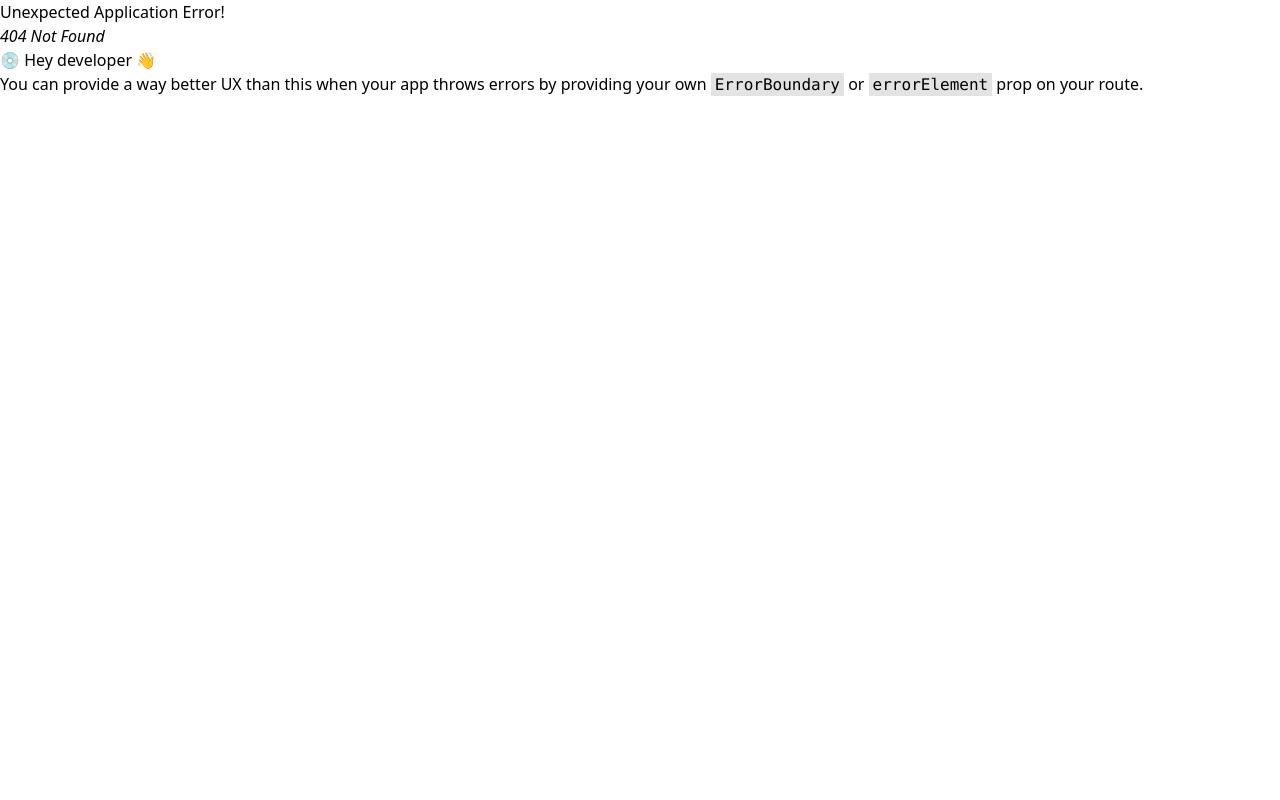
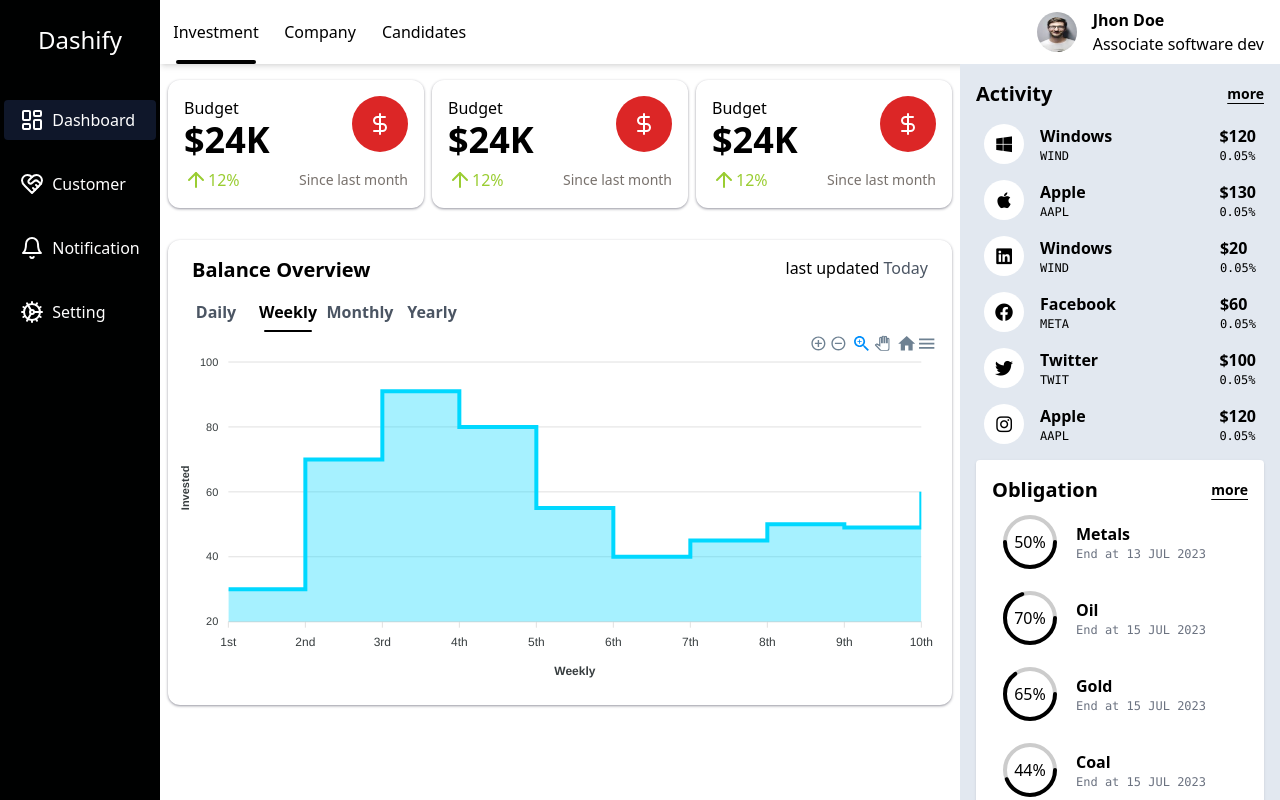
Before and after one commit to abdulrahilsheikh/React-cms-website-v1, a React (Vite) app: page /React-cms-website-v1/dashboard/investment in a window 1280 px wide. Before the commit this address had no page. Built offline with nearby package versions, Linux system fonts and the light colour scheme.

Commit message:
Added charts to Investment UI

```diff
--- a/index.html
+++ b/index.html
@@ -6,6 +6,7 @@
     <meta name="viewport" content="width=device-width, initial-scale=1.0" />
     <meta http-equiv="Permissions-Policy" content="interest-cohort=()">
     <title>Vite + React + TS</title>
+    <link rel="stylesheet" href="https://cdnjs.cloudflare.com/ajax/libs/font-awesome/6.4.0/css/all.min.css" integrity="sha512-iecdLmaskl7CVkqkXNQ/ZH/XLlvWZOJyj7Yy7tcenmpD1ypASozpmT/E0iPtmFIB46ZmdtAc9eNBvH0H/ZpiBw==" crossorigin="anonymous" referrerpolicy="no-referrer" />
   </head>
   <body>
     <div id="root"></div>
--- a/package.json
+++ b/package.json
@@ -10,16 +10,18 @@
     "lint": "eslint src --ext ts,tsx --report-unused-disable-directives --max-warnings 0",
     "preview": "vite preview",
     "predeploy": "tsc && vite build",
- "deploy": "gh-pages -d dist"
+    "deploy": "gh-pages -d dist"
   },
   "dependencies": {
     "@radix-ui/react-avatar": "^1.0.2",
     "@radix-ui/react-select": "^1.2.1",
+    "apexcharts": "^3.39.0",
     "class-variance-authority": "^0.5.3",
     "clsx": "^1.2.1",
     "framer-motion": "^10.12.4",
     "lucide-react": "^0.180.0",
     "react": "^18.2.0",
+    "react-apexcharts": "^1.4.0",
     "react-dom": "^18.2.0",
     "react-router-dom": "^6.10.0",
     "sass": "^1.62.1",
--- a/src/App.tsx
+++ b/src/App.tsx
@@ -1,14 +1,19 @@
-import { createBrowserRouter, RouterProvider } from "react-router-dom";
+import {
+  createBrowserRouter,
+  Navigate,
+  RouterProvider,
+} from "react-router-dom";
 
 import "./App.css";
 import Investment from "./outlets/investment/Investment";
 import MainPage from "./pages/mainPage/MainPage";
 
 function App() {
-  const router = createBrowserRouter([
+  const router = createBrowserRouter(
+    [
       {
         // it renders this element
-      element: <MainPage />,
+        element: <Navigate to={"/dashboard/investment"} />,
         // when the URL matches this segment
         path: "/",
       },
@@ -28,7 +33,9 @@ function App() {
           },
         ],
       },
-  ]);
+    ],
+    { basename: "/React-cms-website-v1" }
+  );
 
   return (
     <>
--- a/src/components/header/Header.tsx
+++ b/src/components/header/Header.tsx
@@ -27,8 +27,9 @@ const Header = ({}: Props) => {
   const url = useLocation();
   const navigation = useNavigate();
   console.log(url.pathname.split("/"));
-  // const [active, setActive] = useState(headerTabs[url.pathname.split("/")[2]]);
-  const [active, setActive] = useState(1);
+  const urlSplit = url.pathname.split("/");
+  const tab = headerTabs[urlSplit[urlSplit.length - 1]];
+  const [active, setActive] = useState(tab ? tab : 1);
 
   const navigate = (e: any) => {
     const temp = Object.entries(headerTabs).filter(([_, a]) => a == e)[0][0];
--- /dev/null
+++ b/src/components/infoCard/InfoCard.tsx
@@ -0,0 +1,31 @@
+import { ArrowUpIcon, DollarSignIcon } from "lucide-react";
+type Props = {};
+
+const InfoCard = ({}: Props) => {
+  return (
+    <div className="w-full shadow  shadow-zinc-400 bg-white h-[8rem] rounded-xl p-4">
+      <div className="flex flex-col justify-between h-full">
+        <div className="flex justify-between">
+          <div className="flex flex-col">
+            <div>Budget</div>
+            <div className="text-4xl font-bold">$24K</div>
+          </div>
+          <div>
+            <div className="p-4 bg-red-600 rounded-full text-white">
+              <DollarSignIcon />
+            </div>
+          </div>
+        </div>
+        <div className="flex items-center justify-between">
+          <div className="text-[yellowgreen] flex">
+            <ArrowUpIcon />
+            12%
+          </div>
+          <div className="text-stone-500 text-sm">Since last month</div>
+        </div>
+      </div>
+    </div>
+  );
+};
+
+export default InfoCard;
--- /dev/null
+++ b/src/components/steplineChart/StepLineChart.tsx
@@ -0,0 +1,152 @@
+import { useState } from "react";
+import Chart from "react-apexcharts";
+import { UnderScore } from "../underScore/UnderScore";
+type Props = {};
+const TimeFrameList = ["Daily", "Weekly", "Monthly", "Yearly"];
+const UnderLine = () => (
+  <UnderScore
+    className="absolute bottom-0 w-full h-0.5"
+    style={{ backgroundColor: "black", borderRadius: "5px" }}
+    layoutId="timeframe-id"
+  />
+);
+
+const chartData: any = {
+  Monthly: {
+    xaxis: [
+      "January",
+      "February",
+      "March",
+      "April",
+      "May",
+      "June",
+      "July",
+      "August",
+      "September",
+      "October",
+    ],
+    yaxis: [30, 40, 45, 50, 49, 60, 70, 91, 80, 55],
+  },
+  Weekly: {
+    xaxis: [
+      "1st",
+      "2nd",
+      "3rd",
+      "4th",
+      "5th",
+      "6th",
+      "7th",
+      "8th",
+      "9th",
+      "10th",
+    ],
+    yaxis: [30, 70, 91, 80, 55, 40, 45, 50, 49, 60],
+  },
+  Yearly: {
+    xaxis: [
+      "2000",
+      "2002",
+      "2004",
+      "2006",
+      "2008",
+      "2010",
+      "2012",
+      "2014",
+      "2016",
+      "2018",
+    ],
+    yaxis: [30, 55, 40, 45, 70, 91, 80, 50, 49, 60],
+  },
+  Daily: {
+    xaxis: [
+      "1st",
+      "2nd",
+      "3rd",
+      "4th",
+      "5th",
+      "6th",
+      "7th",
+      "8th",
+      "9th",
+      "10th",
+    ],
+    yaxis: [30, 55, 40, 45, 70, 91, 80, 50, 49, 60],
+  },
+};
+
+const StepLineChart = ({}: Props) => {
+  const [chartTimeFrame, setChartTimeFrame] = useState<any>("Weekly");
+
+  const series = [
+    {
+      name: "series-1",
+      type: "area",
+      data: chartData[chartTimeFrame].yaxis,
+      color: "#00D8FF",
+    },
+  ];
+  const options = {
+    chart: {
+      id: "basic-bar",
+    },
+    stroke: {
+      curve: "stepline",
+    },
+    fill: {
+      type: "solid",
+      opacity: [0.35, 1],
+      color: ["#cccc"],
+    },
+
+    xaxis: {
+      categories: chartData[chartTimeFrame].xaxis,
+      title: {
+        text: chartTimeFrame,
+      },
+    },
+    yaxis: {
+      title: {
+        text: "Invested",
+      },
+    },
+    dataLabels: {
+      enabled: false,
+    },
+  };
+
+  return (
+    <div className="p-2 shadow rounded-xl shadow-zinc-400">
+      <div className="px-4 flex justify-between mb-4 mt-2">
+        <div className="text-xl font-bold">Balance Overview</div>
+        <div>
+          last updated <span className="text-gray-600">Today</span>
+        </div>
+      </div>
+      <div className="flex px-4 gap-6 font-semibold ">
+        {TimeFrameList.map((a) => (
+          <div
+            className={`relative pb-2 w-12 flex justify-center ${
+              a == chartTimeFrame ? "text-black" : "text-gray-600"
+            }`}
+            onClick={() => setChartTimeFrame(a)}
+          >
+            {a} {a == chartTimeFrame && <UnderLine />}
+          </div>
+        ))}
+      </div>
+
+      {
+        ///@ts-ignore
+        <Chart
+          key={chartTimeFrame}
+          options={options}
+          series={series}
+          type="area"
+          height={350}
+        />
+      }
+    </div>
+  );
+};
+
+export default StepLineChart;
--- a/src/outlets/investment/Investment.tsx
+++ b/src/outlets/investment/Investment.tsx
@@ -1,7 +1,158 @@
+import { lazy, Suspense } from "react";
+import InfoCard from "../../components/infoCard/InfoCard";
+
+const StepLineChart = lazy(
+  ///@ts-ignore
+  () => import("../../components/steplineChart/steplineChart")
+);
 type Props = {};
+const activityList = [
+  {
+    icon: <i className="fa-brands fa-windows"></i>,
+    lable: "Windows",
+    sublable: "WIND",
+    price: "$120",
+    change: "0.05%",
+  },
+  {
+    icon: <i className="fa-brands fa-apple"></i>,
+    lable: "Apple",
+    sublable: "AAPL",
+    price: "$130",
+    change: "0.05%",
+  },
+
+  {
+    icon: <i className="fa-brands fa-linkedin"></i>,
+    lable: "Windows",
+    sublable: "WIND",
+    price: "$20",
+    change: "0.05%",
+  },
+  {
+    icon: <i className="fa-brands fa-facebook"></i>,
+    lable: "Facebook",
+    sublable: "META",
+    price: "$60",
+    change: "0.05%",
+  },
+  {
+    icon: <i className="fa-brands fa-twitter"></i>,
+    lable: "Twitter",
+    sublable: "TWIT",
+    price: "$100",
+    change: "0.05%",
+  },
+  {
+    icon: <i className="fa-brands fa-instagram"></i>,
+    lable: "Apple",
+    sublable: "AAPL",
+    price: "$120",
+    change: "0.05%",
+  },
+];
+
+const obigationList = [
+  { progress: 50, lable: "Metals", end: "End at 13 JUL 2023" },
+  { progress: 70, lable: "Oil", end: "End at 15 JUL 2023" },
+  { progress: 65, lable: "Gold", end: "End at 15 JUL 2023" },
+  { progress: 44, lable: "Coal", end: "End at 15 JUL 2023" },
+];
+
+const CircularProgress = ({ progress }: { progress: number }) => (
+  <div className="relative items-center justify-center h-fit">
+    <svg className="h-fit" height={60} width={60}>
+      <circle
+        cx="30"
+        cy="30"
+        r="25"
+        fill="none  "
+        stroke="#ccc"
+        strokeWidth="4"
+      />
+      <circle
+        cx="30"
+        cy="30"
+        r="25"
+        fill="none"
+        stroke="black"
+        strokeLinecap="round"
+        strokeDasharray={6.24 * 25}
+        strokeDashoffset={(6.24 * 25 * (100 - progress)) / 100}
+        strokeWidth="4"
+      />
+    </svg>
+    <div className="absolute translate-x-[-50%] translate-y-[-50%]  z-10 left-[50%] top-[50%]">
+      {progress}%
+    </div>
+  </div>
+);
 
 const Investment = ({}: Props) => {
-  return <div>Investment</div>;
+  return (
+    <div className="flex-1 h-full  grid grid-cols-[1fr_auto]">
+      <div>
+        <div className="flex justify-between gap-2 px-2 py-4 ">
+          <InfoCard />
+          <InfoCard />
+          <InfoCard />
+        </div>
+        <div className="px-2 py-4 ">
+          <Suspense fallback={<div>Loading...</div>}>
+            <StepLineChart />
+          </Suspense>
+        </div>
+      </div>
+      <div className="bg-slate-200 w-[20rem] h-full">
+        <div className="p-4 ">
+          <div className="flex flex-col gap-2">
+            <div className="flex justify-between items-center">
+              <div className="font-bold text-xl">Activity</div>
+              <div className="font-bold text-sm cursor-pointer underline underline-offset-4">
+                more
+              </div>
+            </div>
+            <div className="flex flex-col">
+              {activityList.map((a) => (
+                <div className="flex gap-4 p-2 rounded items-center hover:bg-slate-300">
+                  <div className="p-2 w-10 flex justify-center items-center h-10 rounded-full bg-white text-lg">
+                    {a.icon}
+                  </div>
+                  <div>
+                    <div className="font-bold ">{a.lable}</div>
+                    <div className="text-xs font-mono">{a.sublable}</div>
+                  </div>
+                  <div className="ml-auto">
+                    <div className="font-bold ">{a.price}</div>
+                    <div className="text-xs font-mono">{a.change}</div>
+                  </div>
+                </div>
+              ))}
+            </div>
+            <div className="rounded shadow p-4 bg-white">
+              <div className="flex justify-between items-center">
+                <div className="font-bold text-xl">Obligation</div>
+                <div className="font-bold text-sm cursor-pointer underline underline-offset-4">
+                  more
+                </div>
+              </div>
+              {obigationList.map((a) => (
+                <div className="flex gap-4 p-2 rounded items-center hover:bg-slate-300">
+                  <CircularProgress progress={a.progress} />
+                  <div>
+                    <div className="font-bold">{a.lable}</div>
+                    <div className="font-mono text-xs text-gray-500">
+                      {a.end}
+                    </div>
+                  </div>
+                </div>
+              ))}
+            </div>
+          </div>
+        </div>
+      </div>
+    </div>
+  );
 };
 
 export default Investment;
--- a/src/pages/mainPage/MainPage.tsx
+++ b/src/pages/mainPage/MainPage.tsx
@@ -9,7 +9,7 @@ function MainPage({}: Props) {
       <SideBar />
       <div className="h-screen flex flex-col">
         <Header />
-        <div className="overflow-auto">
+        <div className="overflow-auto h-full">
           <Outlet />
         </div>
       </div>
--- a/tailwind.config.js
+++ b/tailwind.config.js
@@ -1,6 +1,12 @@
 /** @type {import('tailwindcss').Config} */
 console.log('yo');
 module.exports = {
+  mode:'jit',
+  purge: [
+    './public/**/*.html',
+    './src/**/*.{js,jsx,ts,tsx}',
+    './src/**/**/*.{js,jsx,ts,tsx}',
+  ],
   darkMode: ["class"],
   content: ['./index.html',
     './src/**/*.{ts,tsx}',
--- a/vite.config.ts
+++ b/vite.config.ts
@@ -4,5 +4,5 @@ import react from "@vitejs/plugin-react";
 // https://vitejs.dev/config/
 export default defineConfig({
   plugins: [react()],
-  base: "https://abdulrahilsheikh.github.io/React-cms-website-v1",
+  base: "/React-cms-website-v1",
 });
```
Also changed, not shown: tsconfig.json (line endings or trailing spaces), 1 other file (tests, documents, lock files or other folders). Lines whose indentation alone changed are shown as unchanged.
